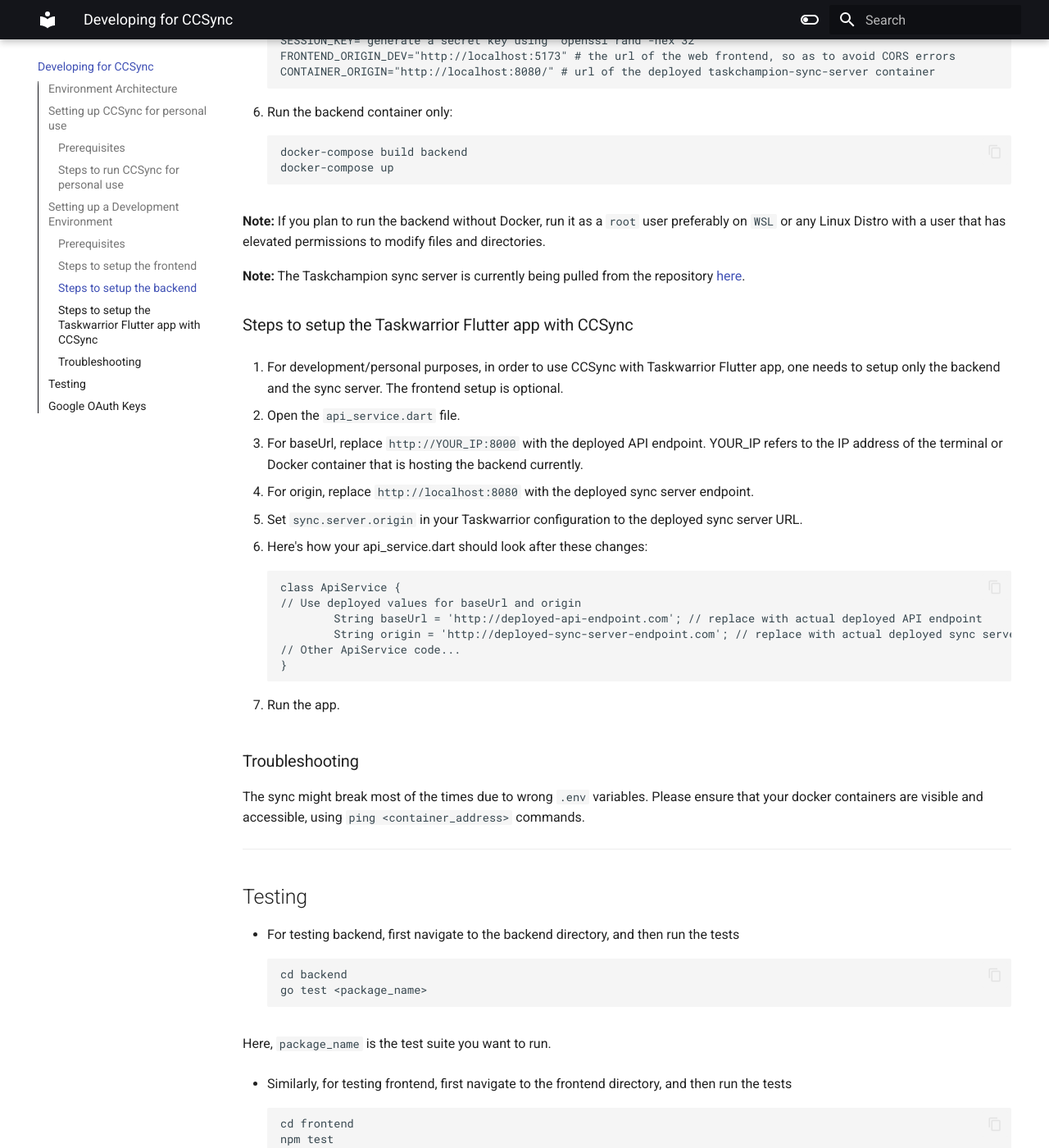
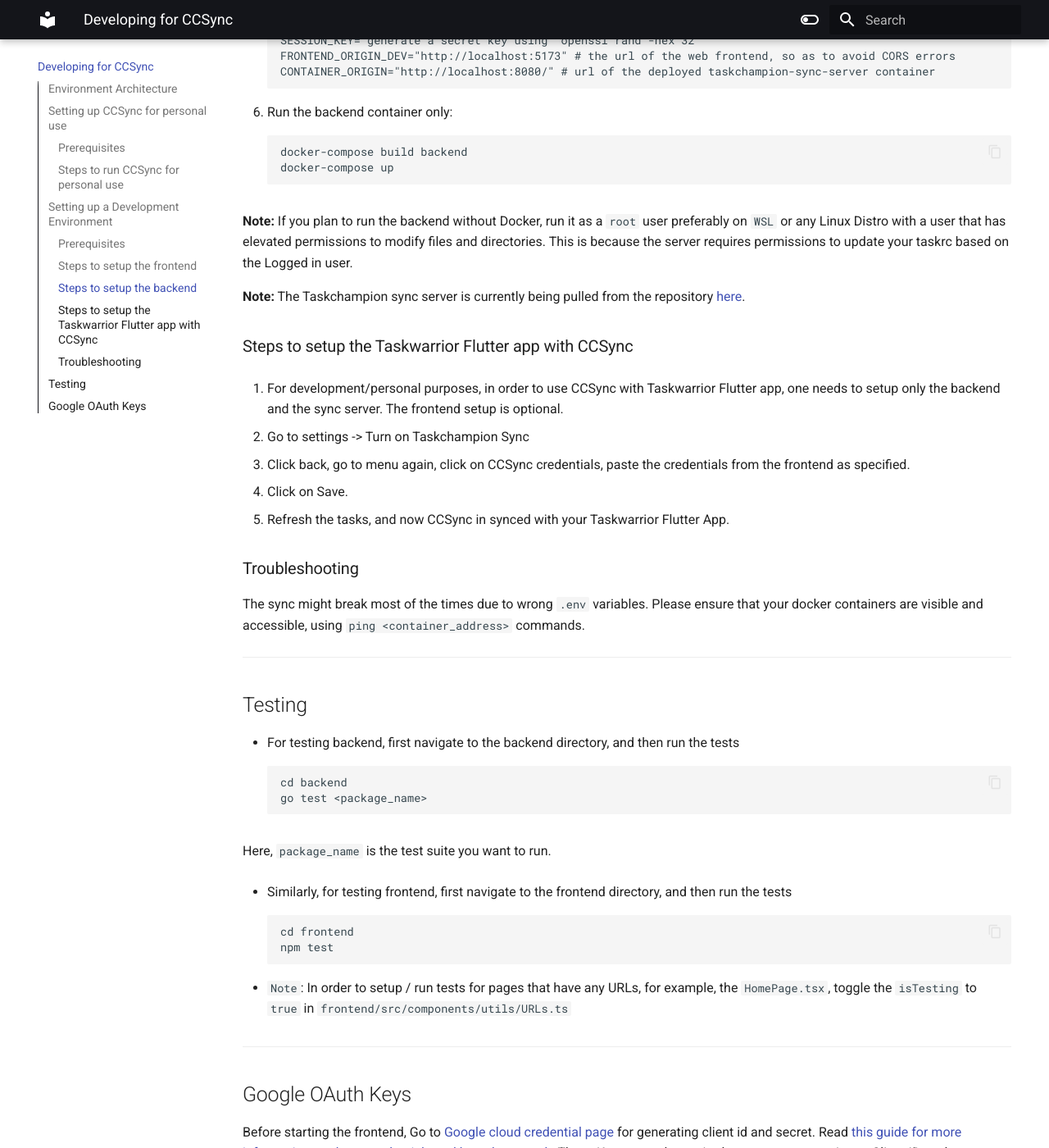
Before and after one commit to its-me-abhishek/ccsync-docs, an MkDocs documentation site: the page built from docs/index.md, in a window 1280 px wide and 1400 px high, scrolled down 3027 px. Shown: the whole window at 82% size. Built offline with MkDocs 1.6.1 and Material for MkDocs 9.7.7, drawn with Linux system fonts in a browser that asks for light colours; some of the changed text lies outside the part shown.

Commit message:
add information about setup and keys (#8)

```diff
--- a/docs/index.md
+++ b/docs/index.md
@@ -110,7 +110,7 @@
         docker-compose build backend
         docker-compose up
 
-**Note:** If you plan to run the backend without Docker, run it as a `root` user preferably on `WSL` or any Linux Distro with a user that has elevated permissions to modify files and directories.
+**Note:** If you plan to run the backend without Docker, run it as a `root` user preferably on `WSL` or any Linux Distro with a user that has elevated permissions to modify files and directories. This is because the server requires permissions to update your taskrc based on the Logged in user.
 
 **Note:** The Taskchampion sync server is currently being pulled from the repository [here](https://github.com/GothenburgBitFactory/taskchampion-sync-server).
 
@@ -119,24 +119,10 @@
 1.  For development/personal purposes, in order to use CCSync with Taskwarrior Flutter app, one needs to setup only
     the backend and the sync server. The frontend setup is optional.
 
-2.  Open the `api_service.dart` file.
-
-3.  For baseUrl, replace `http://YOUR_IP:8000` with the deployed API endpoint. YOUR_IP refers to the IP address of the terminal or Docker container that is hosting the backend currently.
-
-4.  For origin, replace `http://localhost:8080` with the deployed sync server endpoint.
-
-5.  Set `sync.server.origin` in your Taskwarrior configuration to the deployed sync server URL.
-
-6.  Here's how your api_service.dart should look after these changes:
-
-        class ApiService {
-        // Use deployed values for baseUrl and origin
-                String baseUrl = 'http://deployed-api-endpoint.com'; // replace with actual deployed API endpoint
-                String origin = 'http://deployed-sync-server-endpoint.com'; // replace with actual deployed sync server endpoint, although, for now, it is just a placeholder until next release or update
-        // Other ApiService code...
-        }
-
-7.  Run the app.
+2.  Go to settings -> Turn on Taskchampion Sync
+3.  Click back, go to menu again, click on CCSync credentials, paste the credentials from the frontend as specified.
+4.  Click on Save.
+5.  Refresh the tasks, and now CCSync in synced with your Taskwarrior Flutter App.
 
 ### Troubleshooting
 
@@ -165,7 +151,7 @@
 
 ## Google OAuth Keys
 
-Before starting the frontend, Go to [Google cloud credential page](https://console.cloud.google.com/apis/credentials) for generating client id and secret. Read [this guide for more information on these credentials and how these work](https://developers.google.com/identity/protocols/oauth2). Follow these steps:
+Before starting the frontend, Go to [Google cloud credential page](https://console.cloud.google.com/apis/credentials) for generating client id and secret. Read [this guide for more information on these credentials and how these work](https://developers.google.com/identity/protocols/oauth2). These Keys are only required to generate a consistent Client ID, and an Encryption Secret, for using Taskchampion, as it uses a hash and salt of your E-mail, and your UUID (as received via a login request). This can be skipped in case you have your own keys generated already. Follow these steps for getting these keys:
 
 1.  Go to Google's developer console.
 
```
